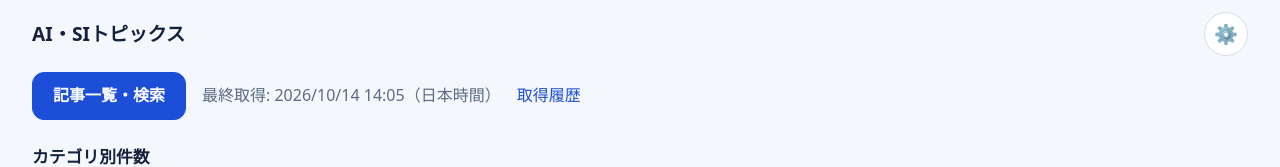
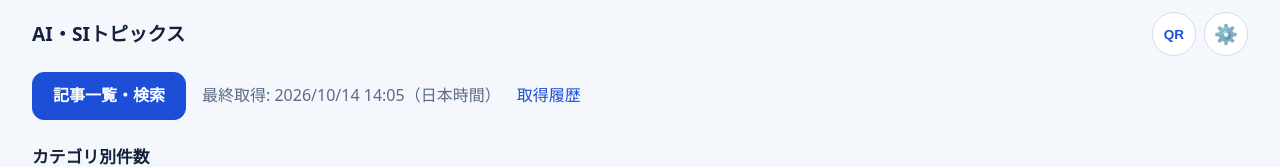
Before and after one commit to moppe1979/AITopics, a React (Vite) app in the folder web/: page / in a window 1280 px wide. Shown: the top 167 px of the page. Built offline with nearby package versions, Linux system fonts and the light colour scheme.

Commit message:
feat: 設定ボタン左にスマホ用QRコード表示ボタンを追加
Co-Authored-By: Claude Sonnet 5.5 <noreply@anthropic.com>

```diff
--- a/web/src/App.tsx
+++ b/web/src/App.tsx
@@ -57,6 +57,7 @@ export default function App() {
   const [selected, setSelected] = useState<Article | null>(null);
   const [filters, setFilters] = useState<Filters>(EMPTY_FILTERS);
   const [favs, setFavs] = useState<Set<number>>(loadFavorites);
+  const [showQr, setShowQr] = useState(false);
   const [pageSize, setPageSize] = useState<number>(loadPageSize);
   const [shown, setShown] = useState<number>(pageSize);
 
@@ -130,6 +131,9 @@ export default function App() {
         <h1>{title[view]}</h1>
         <div className="topbar-actions">
           {view === 'home' && (
+            <button className="icon-btn qr-btn" aria-label="スマホ用QRコード" onClick={() => setShowQr(true)}>QR</button>
+          )}
+          {view === 'home' && (
             <button className="icon-btn" aria-label="設定" onClick={() => setView('settings')}>⚙️</button>
           )}
           {view !== 'home' && (
@@ -171,6 +175,17 @@ export default function App() {
       )}
 
       {view === 'logs' && <Logs data={data} />}
+
+      {showQr && (
+        <div className="modal" role="dialog" aria-modal="true" onClick={() => setShowQr(false)}>
+          <div className="modal-body" onClick={(e) => e.stopPropagation()}>
+            <button className="icon-btn modal-close" aria-label="閉じる" onClick={() => setShowQr(false)}>✕</button>
+            <h2>スマホで開く</h2>
+            <img src={`${import.meta.env.BASE_URL}qr.svg`} alt="スマホ版を開くQRコード" width={260} height={260} />
+            <p className="muted tiny">スマホのカメラで読み取ってください。<br />https://moppe1979.github.io/AITopics/</p>
+          </div>
+        </div>
+      )}
     </Shell>
   );
 }
--- a/web/src/styles.css
+++ b/web/src/styles.css
@@ -93,3 +93,10 @@ code { background: var(--primary-weak); padding: 0 4px; border-radius: 4px; }
 .card-title { display: block; width: 100%; white-space: nowrap; overflow: hidden; text-overflow: ellipsis; font-size: 1.25rem; }
 .clamp3 { display: -webkit-box; -webkit-line-clamp: 3; -webkit-box-orient: vertical; overflow: hidden; }
 .card-left { display: flex; flex-wrap: wrap; align-items: center; gap: 6px; min-width: 0; }
+.topbar-actions { display: flex; gap: 8px; align-items: center; }
+.qr-btn { font-size: .85rem; font-weight: 700; color: var(--primary); }
+.modal { position: fixed; inset: 0; z-index: 20; background: rgba(0,0,0,.5); display: flex; align-items: center; justify-content: center; padding: 16px; }
+.modal-body { position: relative; background: var(--surface); border-radius: 16px; padding: 24px; text-align: center; max-width: 340px; width: 100%; }
+.modal-body img { background: #fff; padding: 8px; border-radius: 8px; max-width: 100%; height: auto; }
+.modal-body h2 { margin: 0 0 12px; font-size: 1.1rem; }
+.modal-close { position: absolute; top: 8px; right: 8px; }
```
Also changed, not shown: web/public/qr.svg (added).
